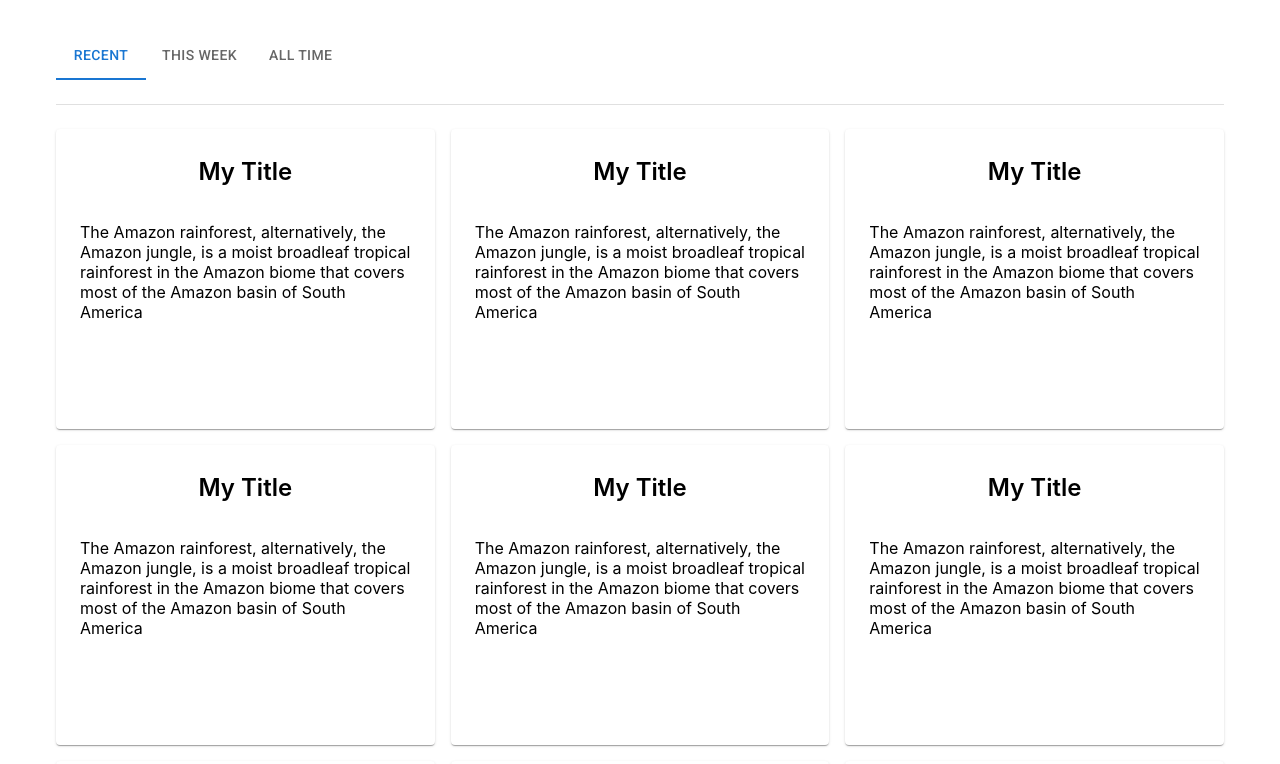
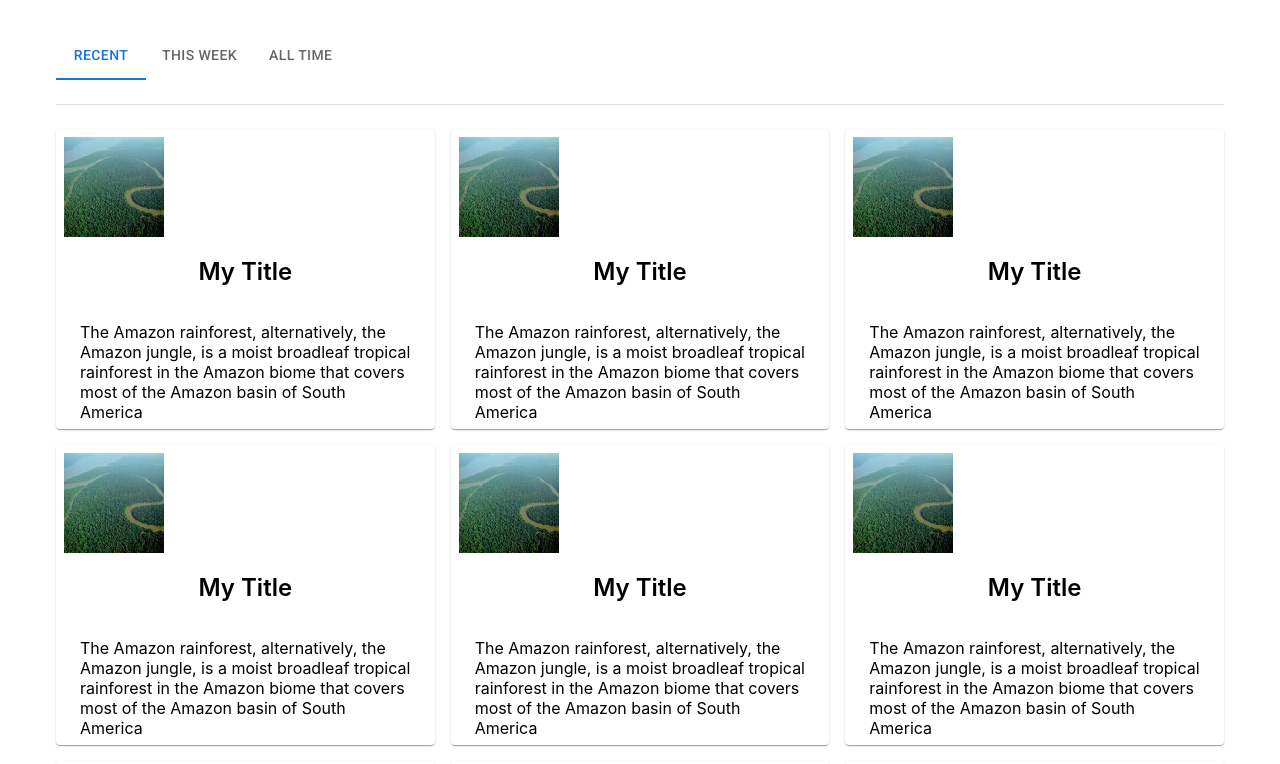
Before and after one commit to brgltd/amazon-forest-crypto, a Next.js app: page / in a window 1280 px wide. Shown: the top 764 px of the page. Built offline with nearby package versions, Linux system fonts and the light colour scheme.

Commit message:
feat: add sample image

```diff
--- a/pages/index.js
+++ b/pages/index.js
@@ -1,5 +1,6 @@
 import { useState } from "react";
 import Head from "next/head";
+import Image from "next/image";
 import Tabs from "@mui/material/Tabs";
 import Tab from "@mui/material/Tab";
 import Box from "@mui/material/Box";
@@ -20,6 +21,15 @@ function Item() {
         height: "300px",
       }}
     >
+      <div style={{ position: "relative", width: 100, height: 100 }}>
+        <Image
+          height={100}
+          width={100}
+          src="/amazon-rainforest.jfif"
+          layout="fill"
+          alt="My Title"
+        />
+      </div>
       <Typography component="h2" sx={{ fontSize: 24, fontWeight: 600 }}>
         My Title
       </Typography>
```
